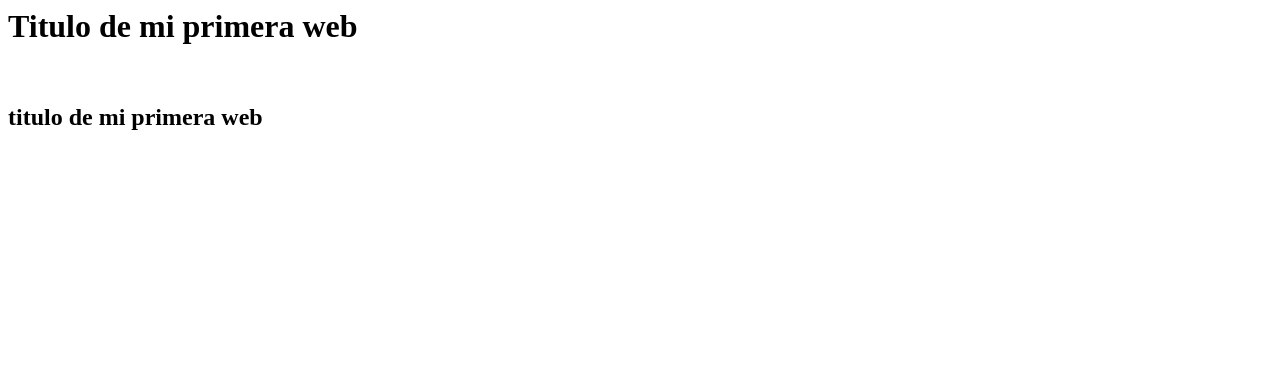
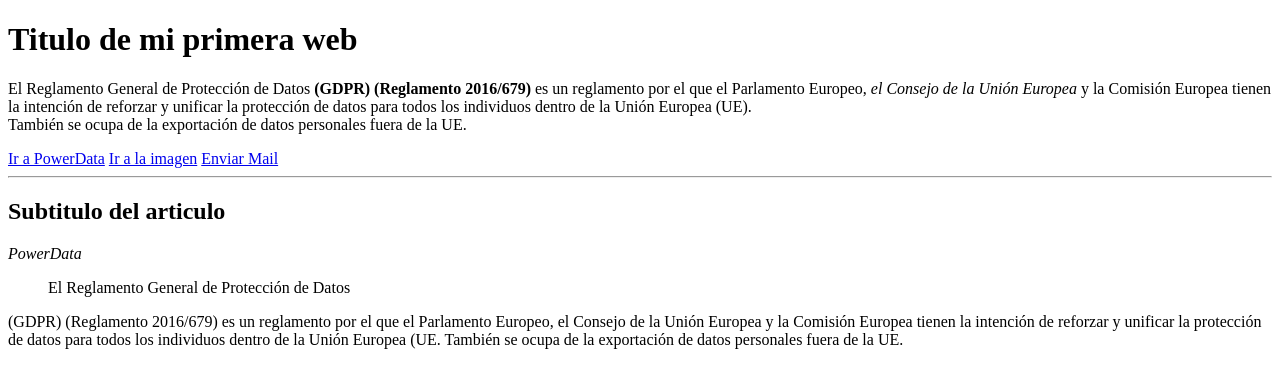
Before and after one commit to Sleide69/Aplicaciones_Web, a plain HTML site: page index.html in a window 1280 px wide. Drawn offline with Linux system fonts and the light colour scheme.

Commit message:
Agregue la carpeta de imagenes junto con favicon.ico , logo.png

```diff
--- a/index.html
+++ b/index.html
@@ -1,13 +1,44 @@
+<!DOCTYPE html>
 <html>
 	<head>
 		<title>Titulo de mi primera web</title>
-	<head>
+		<!--<link rel="stylesheet" href="estilos.css">-->
+		<link rel="shortcut icon" type="image/x-icon" href="imagenes/favicon.ico">
+	</head>
 
 	<body>
+		<!--<script="archivo.js"></script>-->
 		<!--h1 sirve para dar los titulares-->
 		<h1>Titulo de mi primera web</h1>
-		<br />
-		<h2>titulo de mi primera web </h2>
+		<p>
+			El Reglamento General de Protección de Datos <strong>(GDPR)</strong>
+			<b>(Reglamento 2016/679)</b> es un reglamento por el que el Parlamento
+			Europeo, <i>el Consejo de la Unión Europea</i> y la Comisión Europea
+			tienen la intención de reforzar y unificar la protección de
+			datos para todos los individuos dentro de la <span>Unión Europea (UE)</span>.<br/>
+			También se ocupa de la exportación de datos personales fuera
+			de la UE.
+		</p>
+		<!--esta es una ruta absoluta|el target es para abrir el link en otra pagina web-->
+		<a target="_blank" href="https://www.powerdata.es/gdpr-proteccion-datos">Ir a PowerData</a>
+		<!--esta es una ruta relativa-->
+		<a href="imagenes/logo.png">Ir a la imagen</a>
+
+		<a href="mailto:diazkareli491@gmail.com" title="Enviar Correo a Jesus Montes">Enviar Mail</a>
+		<hr/>
+
+		<h2>Subtitulo del articulo</h2>
+
+		<p>
+			<cite>PowerData</cite>
+			<blockquote>El Reglamento General de Protección de Datos</blockquote> (GDPR)
+			(Reglamento 2016/679) es un reglamento por el que el Parlamento
+			Europeo, el Consejo de la Unión Europea y la Comisión Europea
+			tienen la intención de reforzar y unificar la protección de
+			datos para todos los individuos dentro de la Unión Europea (UE.
+			También se ocupa de la exportación de datos personales fuera
+			de la UE.
+		</p>
 
 	</body>
 
```
Also changed, not shown: imagenes/favicon.ico (added), imagenes/logo.png (added).
